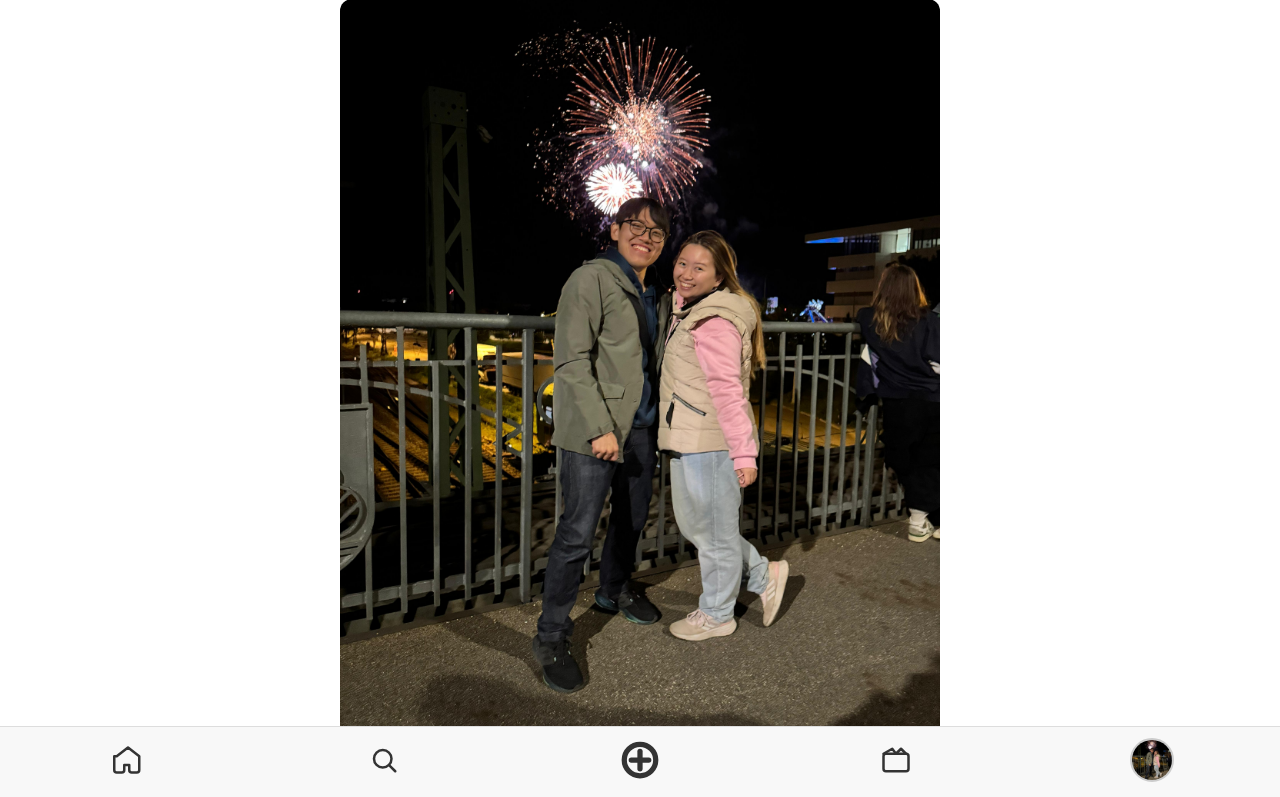
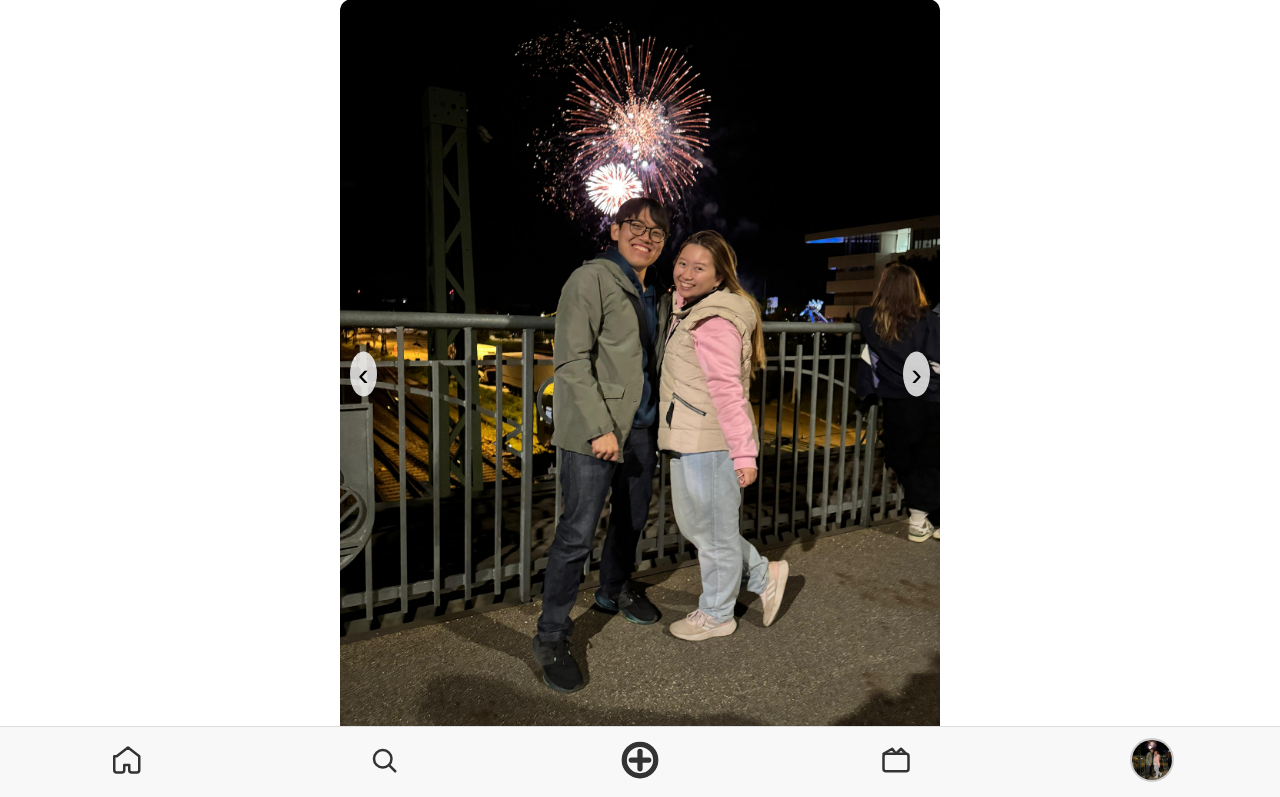
Before and after one commit to Vae2002/WeddingPlanner, a Flask app: page / in a window 1280 px wide. Shown: the part 185-982 px from the top of the page. Run offline with Flask 2, Linux system fonts and the light colour scheme.

Commit message:
carousel added

```diff
--- a/static/css/styles.css
+++ b/static/css/styles.css
@@ -664,21 +664,53 @@ footer {
     align-items: left;
 }
 
-.image-box {
+.image-carousel {
   position: relative;
   width: 100%;
   max-width: 600px;
-    aspect-ratio: 4 / 5; /* Maintain 4:5 ratio */
+  margin: 1rem auto;
+}
+
+.carousel-window {
+  aspect-ratio: 4 / 5;
   overflow: hidden;
   border-radius: 12px;
-    margin: 1rem auto; /* centers the box */
+  width: 100%;
+  height: auto;
+  position: relative; /* Optional */
 }
 
-.image-box img {
-    position: absolute;
-    top: 0;
-    left: 0;
+.carousel-track {
+  display: flex;
+  height: 100%;
+  transition: transform 0.5s ease-in-out;
+}
+
+.carousel-track img {
   width: 100%;
   height: 100%;
-    object-fit: cover; /* Crops image to fill */
+  object-fit: cover;
+  flex: 0 0 100%;
 }
+
+.carousel-btn {
+  position: absolute;
+  top: 50%;
+  transform: translateY(-50%);
+  background: rgba(255, 255, 255, 0.8);
+  border: none;
+  font-size: 2rem;
+  padding: 0.25rem 0.5rem;
+  cursor: pointer;
+  z-index: 10; /* Make sure it's above everything */
+  border-radius: 50%;
+  user-select: none;
+}
+
+.carousel-btn.prev {
+  left: 10px;
+}
+
+.carousel-btn.next {
+  right: 10px;
+}
--- /dev/null
+++ b/static/js/home.js
@@ -0,0 +1,21 @@
+document.addEventListener('DOMContentLoaded', () => {
+  const track = document.querySelector('.carousel-track');
+  const prevBtn = document.querySelector('.carousel-btn.prev');
+  const nextBtn = document.querySelector('.carousel-btn.next');
+  const totalSlides = track.children.length;
+  let currentIndex = 0;
+
+  function updateCarousel() {
+    track.style.transform = `translateX(-${currentIndex * 100}%)`;
+  }
+
+  nextBtn.addEventListener('click', () => {
+    currentIndex = (currentIndex + 1) % totalSlides;
+    updateCarousel();
+  });
+
+  prevBtn.addEventListener('click', () => {
+    currentIndex = (currentIndex - 1 + totalSlides) % totalSlides;
+    updateCarousel();
+  });
+});
--- a/templates/home.html
+++ b/templates/home.html
@@ -25,11 +25,19 @@
             </div>
         </div>
         <!-- Image Box Inserted Here -->
-        <div class="image-box">
-            <img src="{{ url_for('static', filename='images/profile.jpeg') }}" alt="Wedding Moment">
+        <div class="image-carousel">
+            <div class="carousel-window">
+                <div class="carousel-track">
+                    <img src="{{ url_for('static', filename='images/profile.jpeg') }}" alt="Photo 1" />
+                    <img src="{{ url_for('static', filename='images/picture.jpg') }}" alt="Photo 2" />
+                    <img src="{{ url_for('static', filename='images/profile.jpeg') }}" alt="Photo 3" />
+                </div>
+            </div>
+            <button class="carousel-btn prev">‹</button>
+            <button class="carousel-btn next">›</button>
         </div>
     </div>
 
-
+    <script src="{{ url_for('static', filename='js/home.js') }}"></script>
 
 {% endblock %}
```
Also changed, not shown: static/images/picture.jpg (added). Lines whose indentation alone changed are shown as unchanged.
